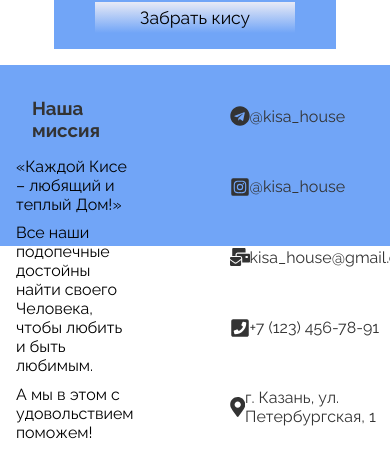
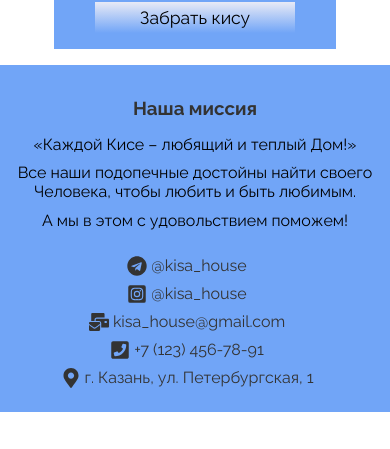
Before and after one commit to anastaok/kisa-house, a React (Create React App) app: page / in a window 390 px wide. Shown: the part 4566-5015 px from the top of the page. After the commit the page ends 4978 px from the top, so only its background shows below. Built offline with nearby package versions, Linux system fonts and the light colour scheme; a web font is replaced by a local one.

Commit message:
added media queries for footer component

```diff
--- a/src/components/Footer/Footer.scss
+++ b/src/components/Footer/Footer.scss
@@ -22,6 +22,7 @@
       }
 
       .ftrContent {
+        text-align: center;
         margin-bottom: 0.6rem;
       }
     }
@@ -31,6 +32,7 @@
       flex-direction: column;
       justify-content: space-around;
       align-items: flex-start;
+      margin-right: 1rem;
 
       .ftrLink {
         display: flex;
@@ -40,7 +42,7 @@
       }
 
       .ftrIcon {
-        margin-right: 0, 25rem;
+        margin-right: 0.25rem;
         font-size: 1.25rem;
       }
 
@@ -55,3 +57,27 @@
     }
   }
 }
+
+@media screen and (max-width: 700px) {
+  .footer {
+    height: 100%;
+
+    .ftrContainer {
+      display: flex;
+      flex-direction: column;
+      align-items: center;
+      grid-template-columns: none;
+      grid-gap: 1rem;
+
+      .ftrRight {
+        justify-content: center;
+        align-items: center;
+        align-content: center;
+
+        .ftrLink {
+          margin-bottom: 0.5rem;
+        }
+      }
+    }
+  }
+}
```
